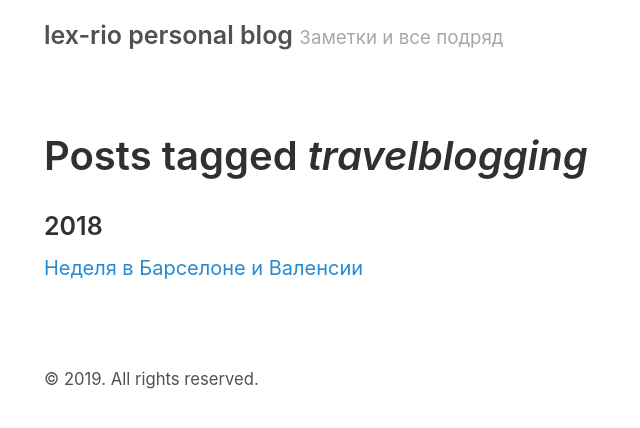
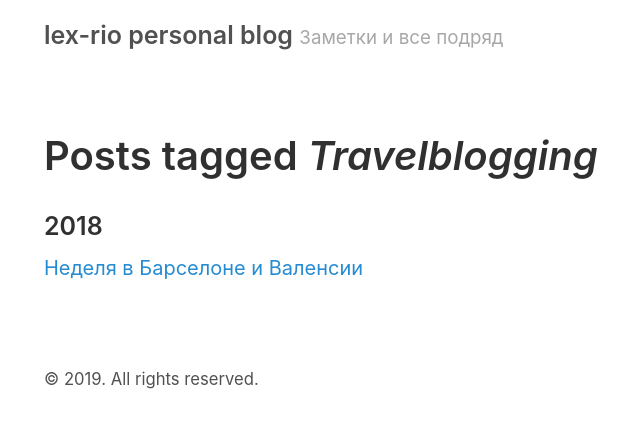
Before and after one commit to lex-rio/blog, a Jekyll site: the page built from tag/travelblogging.md, in a window 1280 px wide. Shown: the top 428 px of the page, without its empty margins (246-886 px from the left). Built offline with Jekyll 4.4.1, drawn with Linux system fonts in a browser that asks for light colours.

Commit message:
last fix tags

```diff
--- a/_data/tags.yml
+++ b/_data/tags.yml
@@ -5,4 +5,4 @@
   name: Trip
 
 - slug: travelblogging
-  name: travelblogging
+  name: Travelblogging
```
Also changed, not shown: _posts/2018-11-21-spain.md (+1 -1 lines).
